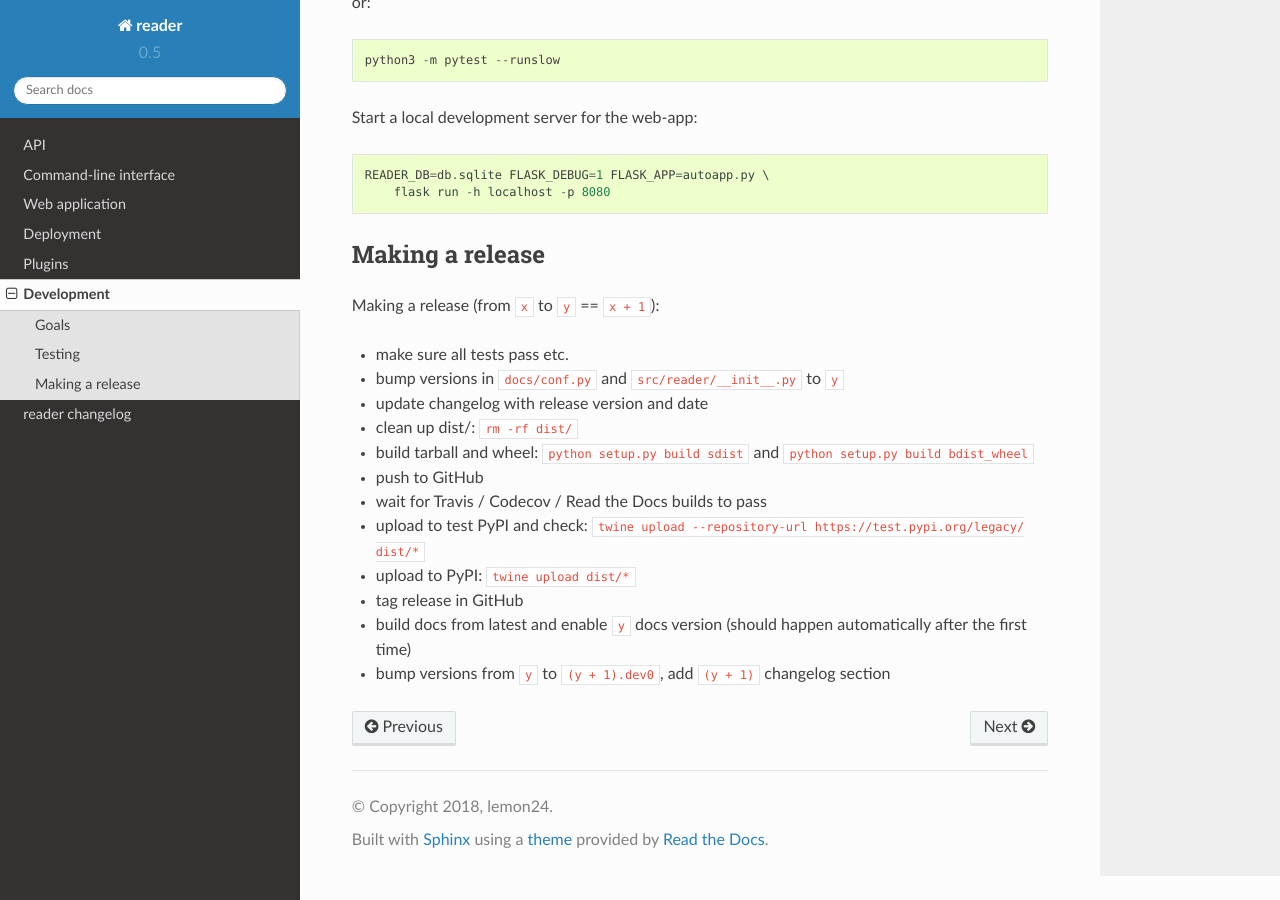
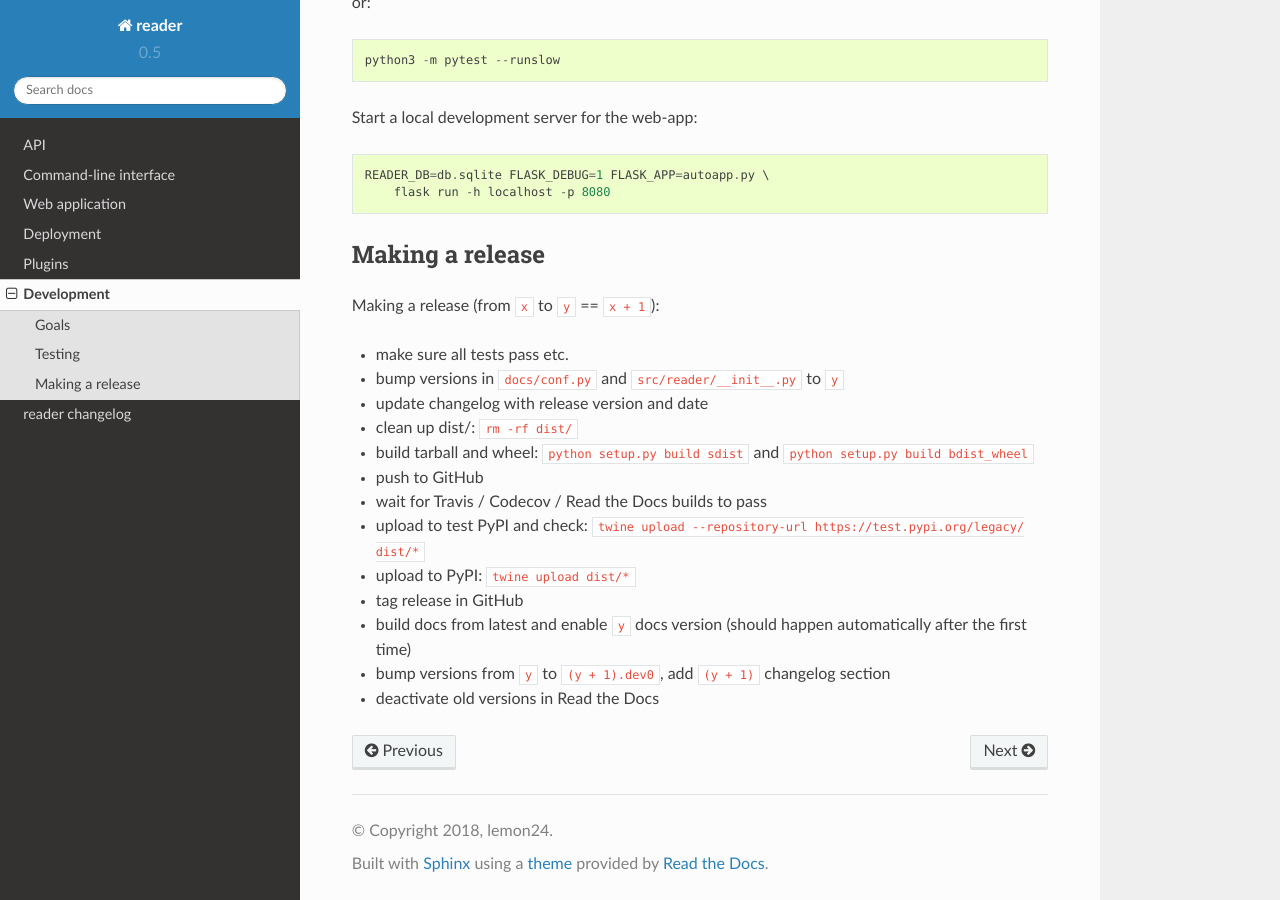
Before and after one commit to Alcides1123/reader, a Sphinx documentation site: the page built from docs/dev.rst, in a window 1280 px wide and 900 px high, scrolled down 702 px. Built offline with Sphinx 7.4.7 and the Read the Docs theme 2.0.0, drawn with Linux system fonts in a browser that asks for light colours.

Commit message:
Dev docs update.

```diff
--- a/docs/dev.rst
+++ b/docs/dev.rst
@@ -56,3 +56,4 @@ Making a release (from ``x`` to ``y`` == ``x + 1``):
 * tag release in GitHub
 * build docs from latest and enable ``y`` docs version (should happen automatically after the first time)
 * bump versions from ``y`` to ``(y + 1).dev0``, add ``(y + 1)`` changelog section
+* deactivate old versions in Read the Docs
```
